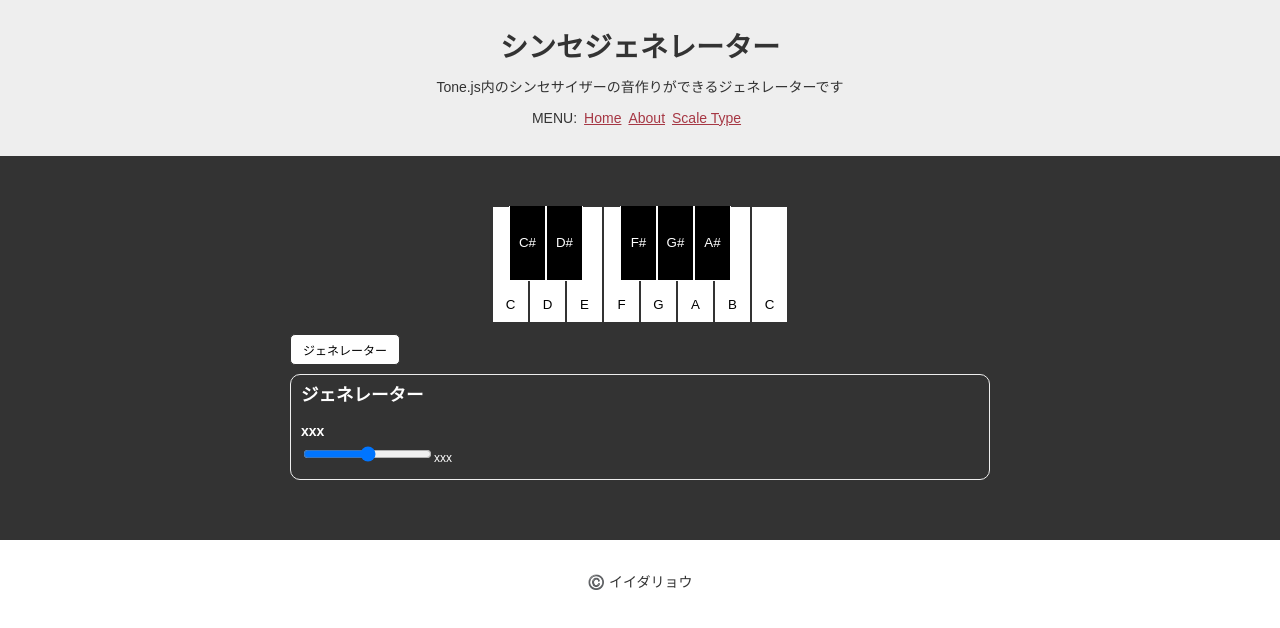
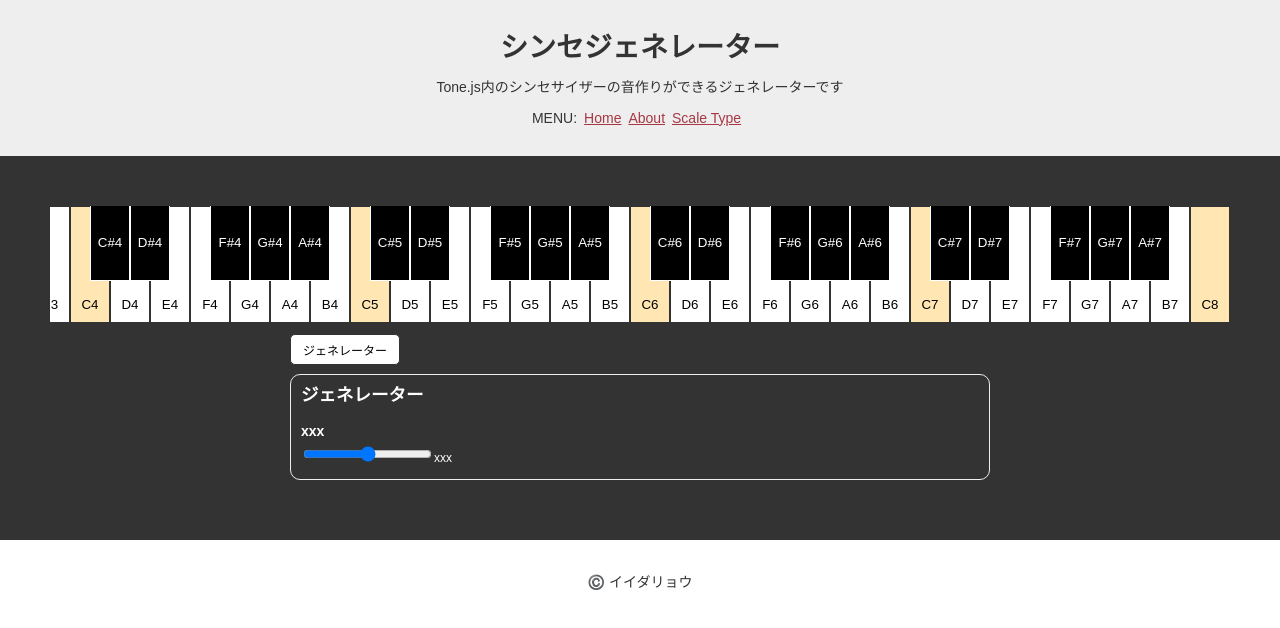
Before and after one commit to ryo-i/synth-generator, a Next.js app: page / in a window 1280 px wide. Shown: the top 628 px of the page. Built offline with nearby package versions, Linux system fonts and the light colour scheme.

Commit message:
鍵盤数をピアノと同じ88に変更 #2

```diff
--- a/components/Inner.tsx
+++ b/components/Inner.tsx
@@ -5,25 +5,25 @@ import 'react-tabs/style/react-tabs.css';
 import { inner } from '../data/data.json';
 import * as Tone from 'tone';
 
+const keyWidth = 40;
+const keyLlength = 52;
+
 
 // CSS in JS
-const keyWidth = '37px'
-const keyLlength = 8;
-
 const ScalePlayer = styled.div`
   color: #fff;
   #key {
-    max-width: calc(${keyWidth} * ${keyLlength});
+    max-width: calc(${keyWidth + 'px'} * ${keyLlength});
     margin: 0 auto;
     overflow-x: scroll;
     .key_inner {
       background: #333;
-      width: calc(${keyWidth} * ${keyLlength});
+      width: calc(${keyWidth + 'px'} * ${keyLlength});
       display: block;
       padding: 0 0 10px;
       position: relative;
       button {
-        width: ${keyWidth};
+        width: ${keyWidth + 'px'};
         text-align: center;
         display: inline-block;
         &:hover {
@@ -47,6 +47,9 @@ const ScalePlayer = styled.div`
         border-top-width: 0;
         color: #fff;
         height: 75px;
+      }
+      .c_key {
+        background: #ffe6b3;
       }
       .w_key.exclusion {
         background: #ccc;
@@ -179,6 +182,7 @@ function Inner() {
   // const [scaleName, setScaleName] = useState(inner.scaleTypeButtons.basicScale[0].scaleName);
   const keyElement = useRef<HTMLInputElement>(null);
   // const scaleTypeElement = useRef<HTMLInputElement>(null);
+  const [keyButtons, setKeyButtons] = useState([]);
 
 
   // オブジェクト設定
@@ -208,8 +212,40 @@ function Inner() {
   // };
 
 
-  // シンセ設定
+  // 鍵盤データ設定
+  const pushKeyButtons = () => {
+    const keyButtonsData = inner.keyButtons;
+    const resultArray = [];
+
+    // Push Low Kyes
+    for (let i = 0; i < keyButtonsData.low.length; i++) {
+      resultArray.push(keyButtonsData.low[i]);
+    }
+
+    // Push Middole Kyes
+    for (let i = 1; i < keyButtonsData.octave; i++) {
+      for (let j = 0; j < keyButtonsData.middle.length; j++) {
+        resultArray.push({
+          value: keyButtonsData.middle[j].value + i,
+          className: keyButtonsData.middle[j].className,
+          keyName: keyButtonsData.middle[j].value + i
+        });
+      }
+    }
+
+    // Push High Kyes
+    for (let i = 0; i < keyButtonsData.high.length; i++) {
+      resultArray.push(keyButtonsData.high[i]);
+    }
+
+    setKeyButtons(resultArray);
+  };
+
+
+  // 鍵盤 & シンセ設定
   useEffect(() => {
+    pushKeyButtons();
+    document.querySelector('#key').scrollLeft = (keyWidth * 23);
     setSynth(new Tone.Synth().toDestination());
   },[]);
 
@@ -379,7 +415,7 @@ function Inner() {
       <ScalePlayer>
         <div id="key">
           <div className="key_inner" ref={keyElement}>
-            {inner.keyButtons.map((val: keyButtons) =>
+            {keyButtons.map((val: keyButtons) =>
               <button key={val.value} value={val.value} className={val.className}
               onClick={clickKey}>{val.keyName}</button>
             )}
--- a/data/data.json
+++ b/data/data.json
@@ -11,21 +11,32 @@
       "text": "メインページのテキストです。テキストですったらテキストです。"
     },
     "inner": {
-      "keyButtons": [
-        {"value": "C4", "className": "w_key", "keyName": "C"},
-        {"value": "C#4", "className": "b_key", "keyName": "C#"},
-        {"value": "D4", "className": "w_key", "keyName": "D"},
-        {"value": "D#4", "className": "b_key", "keyName": "D#"},
-        {"value": "E4", "className": "w_key", "keyName": "E"},
-        {"value": "F4", "className": "w_key", "keyName": "F"},
-        {"value": "F#4", "className": "b_key", "keyName": "F#"},
-        {"value": "G4", "className": "w_key", "keyName": "G"},
-        {"value": "G#4", "className": "b_key", "keyName": "G#"},
-        {"value": "A4", "className": "w_key", "keyName": "A"},
-        {"value": "A#4", "className": "b_key", "keyName": "A#"},
-        {"value": "B4", "className": "w_key", "keyName": "B"},
-        {"value": "C5", "className": "w_key", "keyName": "C"}
-      ],
+      "keyButtons": {
+        "octave": 8,
+        "keyLength": 88,
+        "low": [
+          {"value": "A0", "className": "w_key", "keyName": "A0"},
+          {"value": "A#0", "className": "b_key", "keyName": "A#0"},
+          {"value": "B0", "className": "w_key", "keyName": "B0"}
+        ],
+        "middle": [
+          {"value": "C", "className": "w_key c_key", "keyName": "C"},
+          {"value": "C#", "className": "b_key", "keyName": "C#"},
+          {"value": "D", "className": "w_key", "keyName": "D"},
+          {"value": "D#", "className": "b_key", "keyName": "D#"},
+          {"value": "E", "className": "w_key", "keyName": "E"},
+          {"value": "F", "className": "w_key", "keyName": "F"},
+          {"value": "F#", "className": "b_key", "keyName": "F#"},
+          {"value": "G", "className": "w_key", "keyName": "G"},
+          {"value": "G#", "className": "b_key", "keyName": "G#"},
+          {"value": "A", "className": "w_key", "keyName": "A"},
+          {"value": "A#", "className": "b_key", "keyName": "A#"},
+          {"value": "B", "className": "w_key", "keyName": "B"}
+        ],
+        "high": [
+          {"value": "C8", "className": "w_key c_key", "keyName": "C8"}
+        ]
+      },
       "scale": [
           "null",
           "C4", "C#4", "D4", "D#4", "E4", "F4", "F#4", "G4", "G#4", "A4", "A#4", "B4",
```
Also changed, not shown: 1 other file (tests, documents, lock files or other folders).
